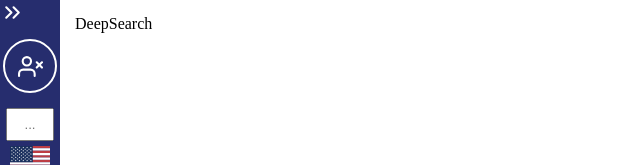
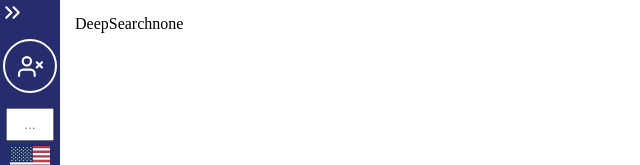
Before and after one commit to AlexCole999/second-project-eng, a React app: page /second-project-eng/DeepSearch in a window 1280 px wide. Shown: the top 165 px of the page, without its empty margins (0-640 px from the left). Built offline with nearby package versions, Linux system fonts and the light colour scheme.

Commit message:
NavSearch dispatch response

```diff
--- a/src/App/Dashboard/DeepSearch/DeepSearch.tsx
+++ b/src/App/Dashboard/DeepSearch/DeepSearch.tsx
@@ -1,10 +1,16 @@
 import React from 'react'
+import { useSelector } from 'react-redux';
+
+
 type Props = {}
 
 export default function DeepSearch({ }: Props) {
+  const some = useSelector(state => state.yandexDictionaryTranslates.data?.def)
   return (
-    <div>
+    <div onClick={() => some.map(x => console.log(x))}>
+
       DeepSearch
+      {some == undefined ? "none" : some.map(x => x.text)}
     </div>
   )
 }
--- a/src/App/Nav/NavSearch/NavSearch.tsx
+++ b/src/App/Nav/NavSearch/NavSearch.tsx
@@ -43,7 +43,10 @@ export default function NavSearch({ }: Props) {
         + selectedLanguage
         + '&text='
         + input)
-        .then(response => console.log(response.data))
+        .then(response => {
+          dispatch({ type: "GET_TRANSLATES_FROM_YANDEX_DICTIONARY", payload: response.data });
+          console.log(response.data)
+        })
     }
   }
 
```
